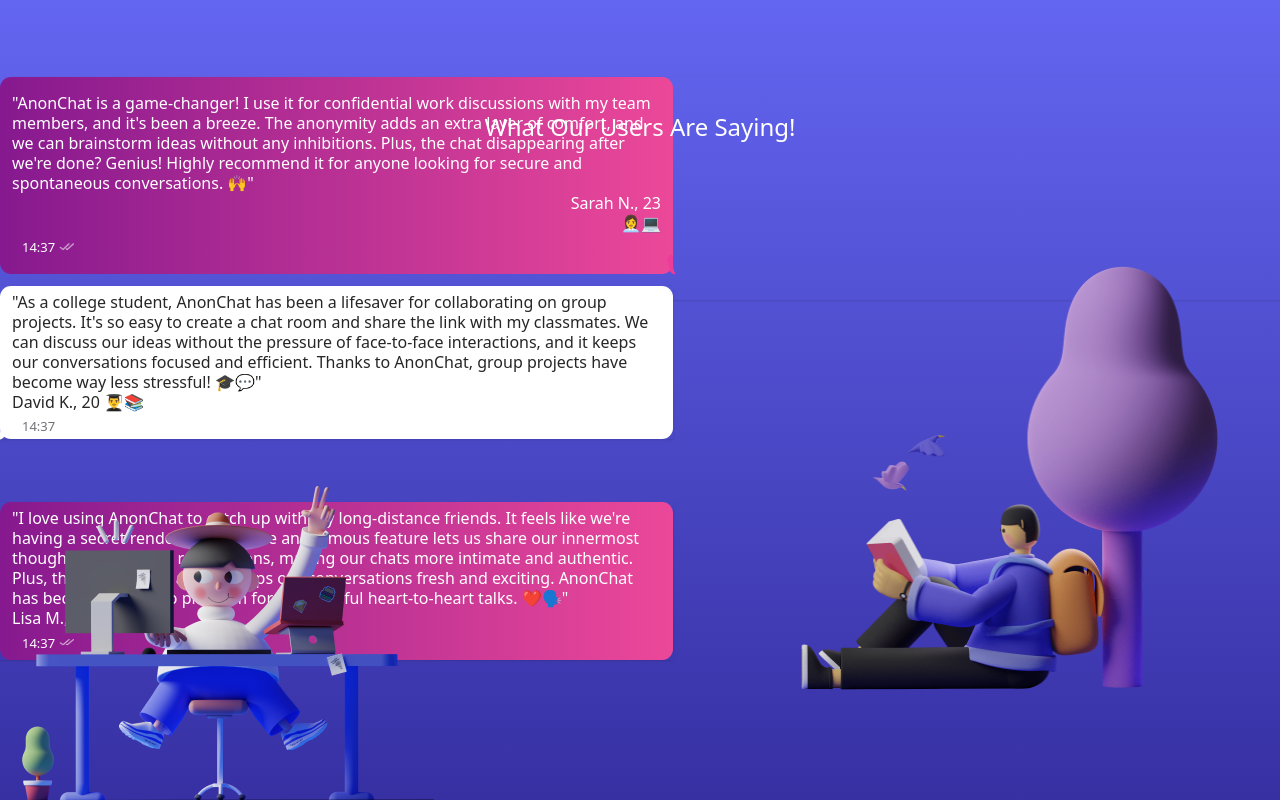
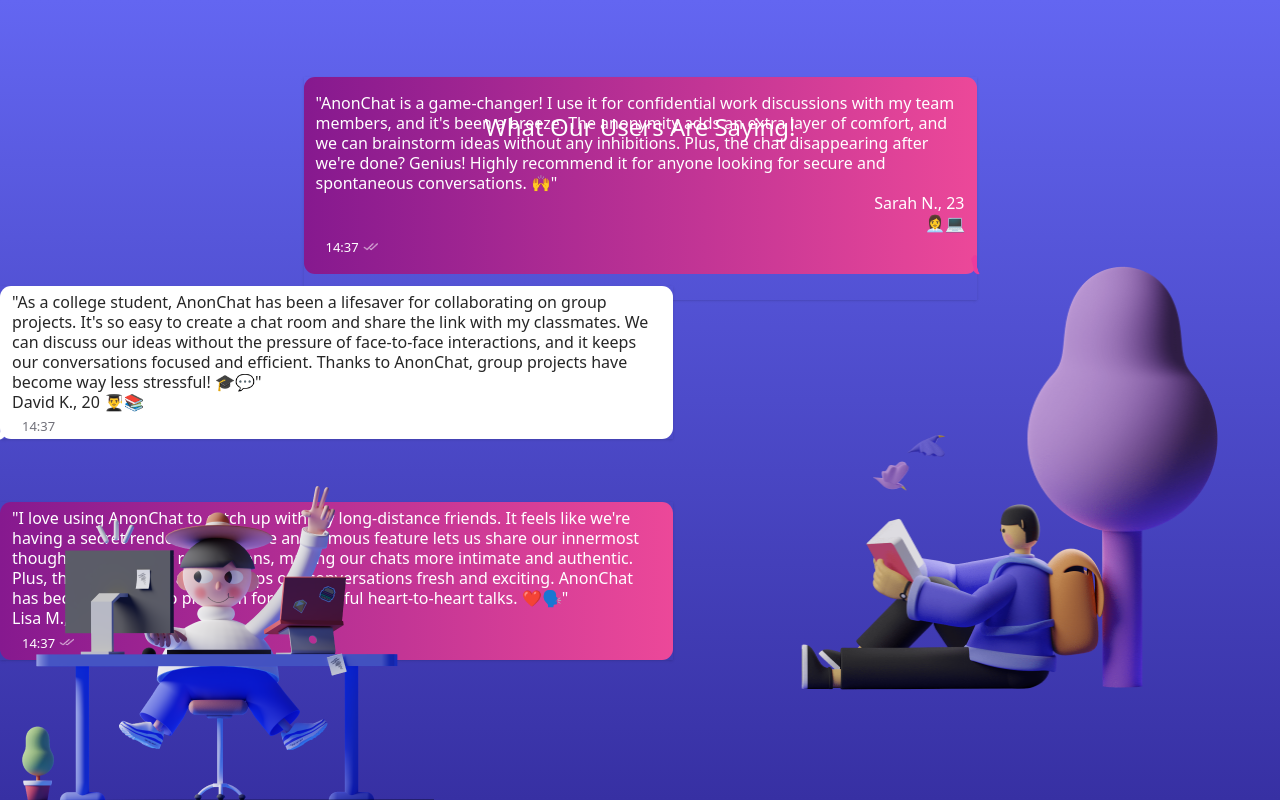
Before and after one commit to world-wide-techies/annon_chat, a Next.js app: page / in a window 1280 px wide. Built offline with nearby package versions, Linux system fonts and the light colour scheme; a web font is replaced by a local one.

Commit message:
Up5AM11:50 AMe5

```diff
--- a/app/components/testimonials_comp.js
+++ b/app/components/testimonials_comp.js
@@ -11,8 +11,8 @@ const Testimonials = () => {
     <div>
       <div className="w-full h-full relative bg-gradient-to-b from-indigo-500 to-indigo-800">
         <div className="flex flex-col h-screen w-screen justify-center place-items-center">
-          <div className=" self-stretch h-[195px] flex-col justify-center items-end gap-2 flex">
-            <div className=" self-stretch shadow ">
+          <div className="  h-[195px] flex-col justify-center items-end gap-2 flex">
+            <div className="  shadow ">
               <div className="w-[673px] relative self-stretch px-3 py-4 bg-gradient-to-r from-fuchsia-800 to-pink-500 rounded-[11px] ">
                 <div className="w-[11px] h-5 right-[-5px] bottom-[-1px] absolute">
                   <Image
```
